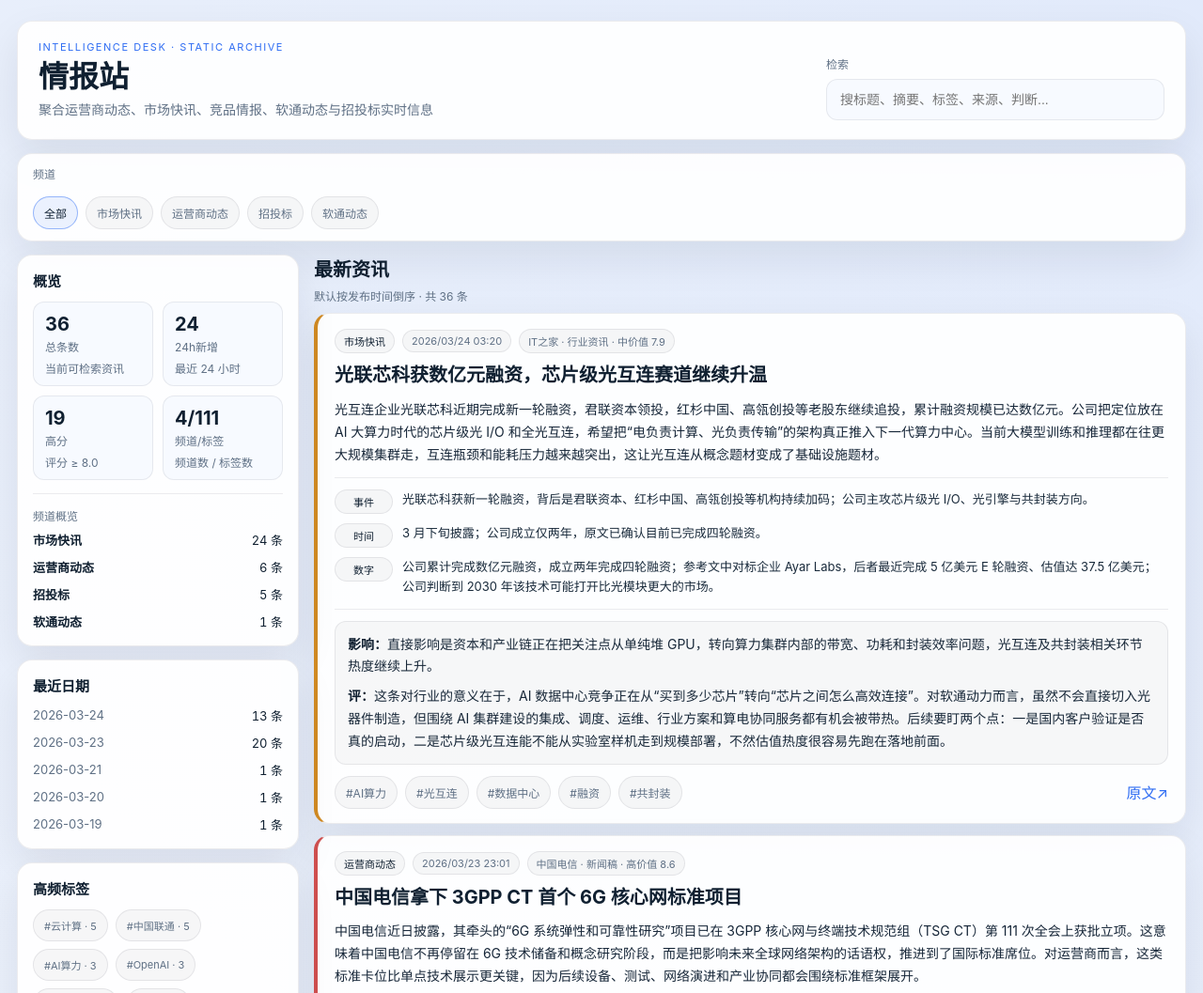
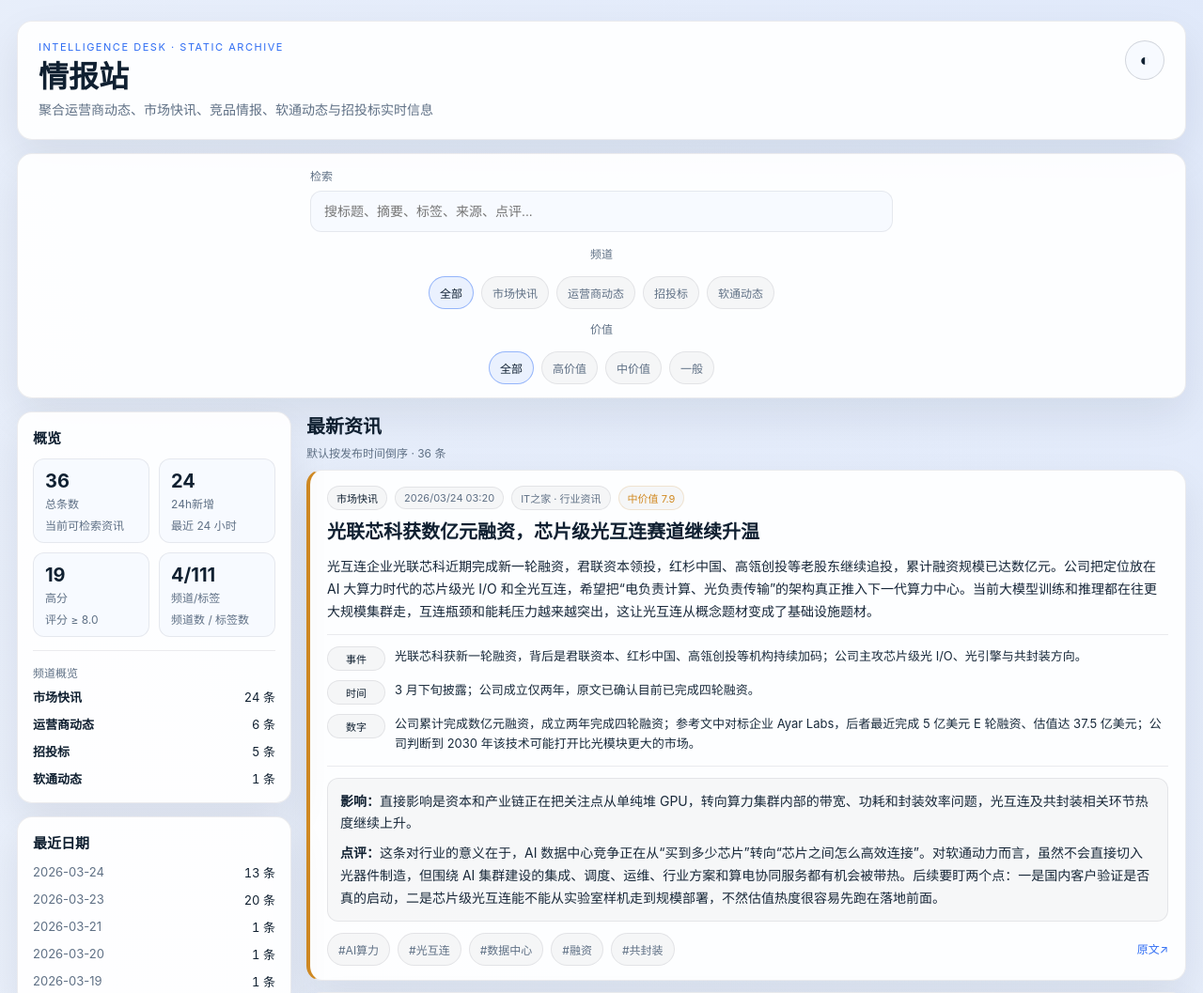
Before and after one commit to arubachen/openclaw-news-site, a website: page index.html in a window 1280 px wide. Shown: the top 1057 px of the page at 94% size. Drawn offline with Linux system fonts and the light colour scheme.

Commit message:
chore: sync news-site content (2026-03-24 11:48:00 +0800)

```diff
--- a/app.js
+++ b/app.js
@@ -1,19 +1,33 @@
+const THEME_KEY = 'openclaw-news-site-theme-mode';
+const themeModes = ['system', 'dark', 'light'];
+const themeMeta = {
+  system: { icon: '◐', title: '主题：跟随系统（点击切换）' },
+  dark: { icon: '☾', title: '主题：深色（点击切换）' },
+  light: { icon: '☀︎', title: '主题：浅色（点击切换）' },
+};
+
 const state = {
   items: [],
   query: '',
   activeChannel: '全部',
+  scoreFilter: '全部',
+  themeMode: 'system',
 };
 
 const els = {
   root: document.querySelector('#content-root'),
   routeTitle: document.querySelector('#route-title'),
   chips: document.querySelector('#channel-chips'),
+  scoreChips: document.querySelector('#score-chips'),
   overviewSummary: document.querySelector('#overview-summary'),
   channelSummary: document.querySelector('#channel-summary'),
   dateLinks: document.querySelector('#date-links'),
   tagCloud: document.querySelector('#tag-cloud'),
   searchInput: document.querySelector('#search-input'),
+  themeToggle: document.querySelector('#theme-toggle'),
 };
+
+const mediaDark = window.matchMedia('(prefers-color-scheme: dark)');
 
 const fmtDate = (value) => new Date(value).toLocaleString('zh-CN', {
   year: 'numeric',
@@ -33,7 +47,40 @@ const slugifyHash = (text) => encodeURIComponent(text);
 const readHash = () => (window.location.hash || '#/').replace(/^#/, '');
 const scoreTone = (score = 0) => score >= 8 ? '高价值' : score >= 7 ? '中价值' : '一般';
 const scoreColor = (score = 0) => score >= 8 ? 'var(--high)' : score >= 7 ? 'var(--warn)' : 'var(--good)';
+const scoreClass = (score = 0) => score >= 8 ? 'score-high' : score >= 7 ? 'score-mid' : 'score-low';
 const stripCommentPrefix = (value = '') => String(value).replace(/^\*\*评：\*\*\s*/u, '').replace(/^评：\s*/u, '').trim();
+
+function getActualTheme(mode = state.themeMode) {
+  return mode === 'system' ? (mediaDark.matches ? 'dark' : 'light') : mode;
+}
+
+function applyTheme(mode = state.themeMode) {
+  const actual = getActualTheme(mode);
+  document.documentElement.dataset.theme = actual;
+  const meta = themeMeta[mode];
+  if (els.themeToggle && meta) {
+    els.themeToggle.textContent = meta.icon;
+    els.themeToggle.title = meta.title;
+    els.themeToggle.setAttribute('aria-label', meta.title);
+  }
+}
+
+function cycleTheme() {
+  const currentIndex = themeModes.indexOf(state.themeMode);
+  state.themeMode = themeModes[(currentIndex + 1) % themeModes.length];
+  localStorage.setItem(THEME_KEY, state.themeMode);
+  applyTheme();
+}
+
+function initTheme() {
+  const stored = localStorage.getItem(THEME_KEY);
+  if (themeModes.includes(stored)) state.themeMode = stored;
+  applyTheme();
+  els.themeToggle?.addEventListener('click', cycleTheme);
+  mediaDark.addEventListener('change', () => {
+    if (state.themeMode === 'system') applyTheme();
+  });
+}
 
 function buildDisplayFacts(item) {
   const facts = Array.isArray(item.facts) ? item.facts : [];
@@ -99,6 +146,21 @@ function renderChips() {
   });
 }
 
+function renderScoreChips() {
+  const options = ['全部', '高价值', '中价值', '一般'];
+  els.scoreChips.innerHTML = options.map((option) => `
+    <button class="chip ${state.scoreFilter === option ? 'active' : ''}" data-score-filter="${esc(option)}">${esc(option)}</button>
+  `).join('');
+
+  els.scoreChips.querySelectorAll('[data-score-filter]').forEach((button) => {
+    button.addEventListener('click', () => {
+      state.scoreFilter = button.dataset.scoreFilter;
+      renderScoreChips();
+      renderRoute();
+    });
+  });
+}
+
 function renderSidebar() {
   const channelCounts = new Map();
   state.items.forEach((item) => channelCounts.set(item.channel, (channelCounts.get(item.channel) || 0) + 1));
@@ -140,16 +202,29 @@ function matchesQuery(item, query) {
   return blob.includes(query.toLowerCase());
 }
 
+function matchesScore(item) {
+  const score = Number(item.score || 0);
+  if (state.scoreFilter === '高价值') return score >= 8;
+  if (state.scoreFilter === '中价值') return score >= 7 && score < 8;
+  if (state.scoreFilter === '一般') return score < 7;
+  return true;
+}
+
 function filteredItems(extraFilter = () => true) {
   return state.items
     .filter((item) => state.activeChannel === '全部' || item.channel === state.activeChannel)
     .filter((item) => matchesQuery(item, state.query))
+    .filter(matchesScore)
     .filter(extraFilter)
     .sort((a, b) => new Date(b.publishedAt) - new Date(a.publishedAt));
 }
 
-function renderRouteTitle(title, subtitle = '') {
-  els.routeTitle.innerHTML = `<strong>${esc(title)}</strong>${subtitle ? `<span class="route-subtitle">${esc(subtitle)}</span>` : ''}`;
+function renderRouteTitle(title, description = '', items = []) {
+  const chips = [];
+  if (state.scoreFilter !== '全部') chips.push(`价值：${state.scoreFilter}`);
+  if (state.query) chips.push(`检索：${state.query}`);
+  const suffix = [description, chips.join(' · '), `${items.length} 条`].filter(Boolean).join(' · ');
+  els.routeTitle.innerHTML = `<strong>${esc(title)}</strong>${suffix ? `<span class="route-subtitle">${esc(suffix)}</span>` : ''}`;
 }
 
 function renderFactRows(item) {
@@ -173,14 +248,18 @@ function renderCommentBox(item) {
   const judgment = stripCommentPrefix(item.judgment || '');
   const lines = [];
   if (facts.impact) lines.push(`<p class="comment-line"><strong>影响：</strong>${esc(facts.impact)}</p>`);
-  if (judgment) lines.push(`<p class="comment-line"><strong>评：</strong>${esc(judgment)}</p>`);
+  if (judgment) lines.push(`<p class="comment-line"><strong>点评：</strong>${esc(judgment)}</p>`);
   return `<div class="comment-box">${lines.join('')}</div>`;
 }
 
+function renderScorePill(item) {
+  return `<span class="meta-pill score-pill ${scoreClass(item.score)}">${esc(scoreTone(item.score))} ${Number(item.score || 0).toFixed(1)}</span>`;
+}
+
 function renderCards(title, description, items) {
-  renderRouteTitle(title, `${description} · 共 ${items.length} 条`);
+  renderRouteTitle(title, description, items);
   if (!items.length) {
-    els.root.innerHTML = `<div class="empty"><h3>没有匹配内容</h3><p>可以换个分类或关键词再试。</p></div>`;
+    els.root.innerHTML = `<div class="empty"><h3>没有匹配内容</h3><p>可以换个分类、价值筛选或关键词再试。</p></div>`;
     return;
   }
 
@@ -191,7 +270,8 @@ function renderCards(title, description, items) {
           <div class="meta-row">
             <span class="meta-pill primary">${esc(item.channel)}</span>
             <span class="meta-pill">${fmtDate(item.publishedAt)}</span>
-            <span class="meta-pill">${esc(item.sourceName)} · ${esc(item.sourceType)} · ${esc(scoreTone(item.score))} ${Number(item.score || 0).toFixed(1)}</span>
+            <span class="meta-pill">${esc(item.sourceName)} · ${esc(item.sourceType)}</span>
+            ${renderScorePill(item)}
           </div>
           <h3><a href="#/article/${esc(item.slug)}">${esc(item.title)}</a></h3>
         </div>
@@ -218,8 +298,8 @@ function renderArticle(slug) {
 
   state.activeChannel = item.channel;
   renderChips();
-  renderRouteTitle(item.title, `${item.channel} · ${fmtDate(item.publishedAt)}`);
   const facts = buildDisplayFacts(item);
+  renderRouteTitle(item.title, `${item.channel} · ${fmtDate(item.publishedAt)}`, [item]);
 
   els.root.innerHTML = `
     <article class="article" style="border-left:4px solid ${scoreColor(item.score)};">
@@ -228,7 +308,8 @@ function renderArticle(slug) {
           <div class="meta-row">
             <span class="article-pill">${esc(item.channel)}</span>
             <span class="meta-pill">${fmtDate(item.publishedAt)}</span>
-            <span class="meta-pill">${esc(item.sourceName)} · ${esc(item.sourceType)} · ${esc(scoreTone(item.score))} ${Number(item.score || 0).toFixed(1)}</span>
+            <span class="meta-pill">${esc(item.sourceName)} · ${esc(item.sourceType)}</span>
+            ${renderScorePill(item)}
           </div>
           <h2>${esc(item.title)}</h2>
         </div>
@@ -261,9 +342,9 @@ function renderArticle(slug) {
         </section>
 
         <section class="article-section">
-          <h3>评</h3>
+          <h3>点评</h3>
           ${facts.impact ? `<p class="comment-line"><strong>影响：</strong>${esc(facts.impact)}</p>` : ''}
-          <p class="comment-line"><strong>评：</strong>${esc(stripCommentPrefix(item.judgment || ''))}</p>
+          <p class="comment-line"><strong>点评：</strong>${esc(stripCommentPrefix(item.judgment || ''))}</p>
         </section>
 
         <section class="article-section">
@@ -315,10 +396,13 @@ function renderRoute() {
 }
 
 async function bootstrap() {
+  initTheme();
   const response = await fetch('./data/news.json');
   state.items = await response.json();
   summarize();
   renderSidebar();
+  renderChips();
+  renderScoreChips();
   renderRoute();
 
   els.searchInput.addEventListener('input', (event) => {
--- a/index.html
+++ b/index.html
@@ -20,16 +20,24 @@
           <p class="subline">聚合运营商动态、市场快讯、竞品情报、软通动态与招投标实时信息</p>
         </div>
 
-        <div class="masthead-search">
-          <label for="search-input">检索</label>
-          <input id="search-input" type="search" placeholder="搜标题、摘要、标签、来源、判断..." />
-        </div>
+        <button id="theme-toggle" class="theme-toggle" type="button" aria-label="切换主题" title="切换主题"></button>
       </header>
 
       <section class="toolbar">
-        <div class="toolbar-main">
-          <span class="toolbar-label">频道</span>
-          <div id="channel-chips" class="chips"></div>
+        <div class="toolbar-search">
+          <label for="search-input">检索</label>
+          <input id="search-input" type="search" placeholder="搜标题、摘要、标签、来源、点评..." />
+        </div>
+
+        <div class="toolbar-filters">
+          <div class="toolbar-group">
+            <span class="toolbar-label">频道</span>
+            <div id="channel-chips" class="chips center-chips"></div>
+          </div>
+          <div class="toolbar-group">
+            <span class="toolbar-label">价值</span>
+            <div id="score-chips" class="chips center-chips"></div>
+          </div>
         </div>
       </section>
 
--- a/styles.css
+++ b/styles.css
@@ -16,8 +16,7 @@
   --shadow: 0 18px 44px rgba(15, 23, 42, 0.08);
 }
 
-@media (prefers-color-scheme: dark) {
-  :root {
+:root[data-theme="dark"] {
   color-scheme: dark;
   --bg: #0a1018;
   --bg-2: #0d1521;
@@ -34,14 +33,13 @@
   --high: #e05d5d;
   --shadow: 0 18px 48px rgba(0, 0, 0, 0.24);
 }
-}
 
 * { box-sizing: border-box; }
 html, body { margin: 0; padding: 0; }
 body {
   font-family: -apple-system, BlinkMacSystemFont, "Segoe UI", sans-serif;
   background:
-    radial-gradient(circle at top right, rgba(91, 140, 255, 0.12), transparent 18%),
+    radial-gradient(circle at top right, color-mix(in srgb, var(--accent) 10%, transparent), transparent 18%),
     linear-gradient(180deg, var(--bg) 0%, var(--bg-2) 100%);
   color: var(--text);
 }
@@ -75,9 +73,9 @@ code {
 .masthead {
   padding: 20px 22px;
   display: grid;
-  grid-template-columns: minmax(0, 1fr) 360px;
+  grid-template-columns: minmax(0, 1fr) auto;
   gap: 18px;
-  align-items: end;
+  align-items: start;
 }
 .eyebrow {
   margin: 0 0 8px;
@@ -97,7 +95,35 @@ h1 {
   line-height: 1.6;
   font-size: 14px;
 }
-.masthead-search label,
+.theme-toggle {
+  width: 42px;
+  height: 42px;
+  border-radius: 999px;
+  border: 1px solid var(--line-strong);
+  background: var(--panel-strong);
+  color: var(--text);
+  cursor: pointer;
+  font-size: 18px;
+  display: inline-flex;
+  align-items: center;
+  justify-content: center;
+}
+.theme-toggle:hover {
+  border-color: color-mix(in srgb, var(--accent) 40%, transparent);
+  background: var(--accent-soft);
+}
+
+.toolbar {
+  margin-top: 14px;
+  padding: 14px 16px;
+  display: grid;
+  gap: 14px;
+  justify-items: center;
+}
+.toolbar-search {
+  width: min(620px, 100%);
+}
+.toolbar-search label,
 .toolbar-label,
 .route-subtitle,
 .panel-subhead {
@@ -106,7 +132,7 @@ h1 {
   color: var(--muted);
   margin-bottom: 8px;
 }
-.masthead-search input {
+.toolbar-search input {
   width: 100%;
   border-radius: 12px;
   border: 1px solid var(--line);
@@ -115,15 +141,20 @@ h1 {
   font-size: 14px;
   padding: 13px 14px;
 }
-
-.toolbar {
-  margin-top: 14px;
-  padding: 12px 16px;
+.toolbar-filters {
+  display: grid;
+  gap: 12px;
+  justify-items: center;
+  width: 100%;
 }
-.toolbar-main {
-  display: flex;
-  flex-direction: column;
+.toolbar-group {
+  display: grid;
   gap: 8px;
+  justify-items: center;
+  width: 100%;
+}
+.center-chips {
+  justify-content: center;
 }
 
 .chips {
@@ -157,7 +188,7 @@ h1 {
 .layout {
   margin-top: 14px;
   display: grid;
-  grid-template-columns: 300px minmax(0, 1fr);
+  grid-template-columns: 292px minmax(0, 1fr);
   gap: 16px;
   align-items: start;
 }
@@ -263,10 +294,10 @@ h1 {
 }
 .card h3 { font-size: 20px; }
 .article h2 { font-size: 28px; }
-.meta-line,
 .source-line,
 .footer-note,
-.article-meta {
+.article-meta,
+.footer-link {
   color: var(--muted);
   font-size: 12px;
   line-height: 1.6;
@@ -286,6 +317,12 @@ h1 {
 }
 .meta-pill.primary,
 .article-pill { color: var(--text); }
+.meta-pill.score-pill {
+  border-color: color-mix(in srgb, currentColor 18%, transparent);
+}
+.meta-pill.score-high { color: var(--high); }
+.meta-pill.score-mid { color: var(--warn); }
+.meta-pill.score-low { color: var(--good); }
 .summary {
   margin: 10px 0 0;
   color: color-mix(in srgb, var(--text) 92%, var(--muted));
@@ -367,11 +404,6 @@ h1 {
   color: var(--muted);
 }
 
-@media (max-width: 1080px) {
-  .layout { grid-template-columns: 280px minmax(0, 1fr); }
-  .masthead { grid-template-columns: 1fr; }
-}
-
 @media (max-width: 900px) {
   .layout { grid-template-columns: 1fr; }
   .sidebar { position: static; }
```
Lines whose indentation alone changed are shown as unchanged.
